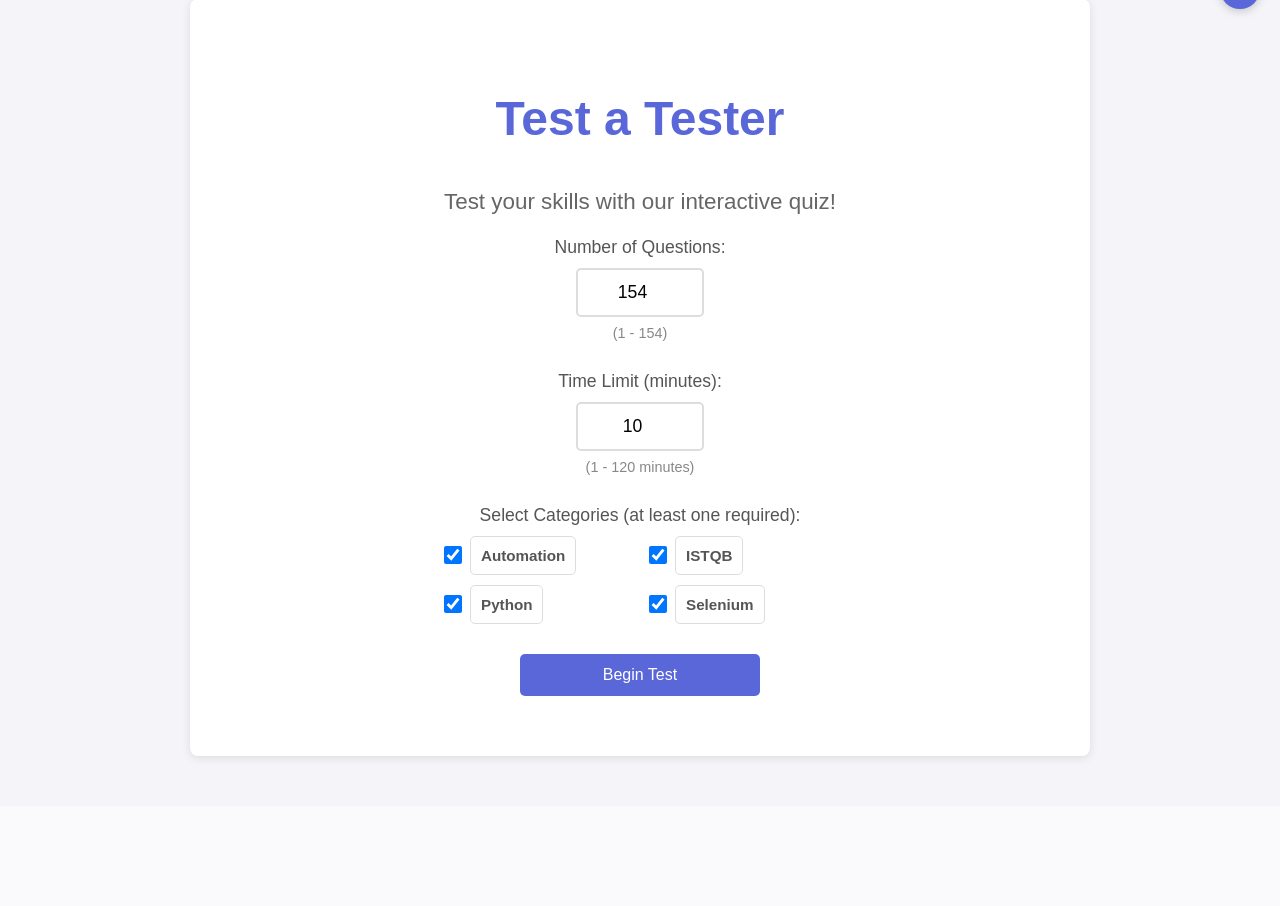
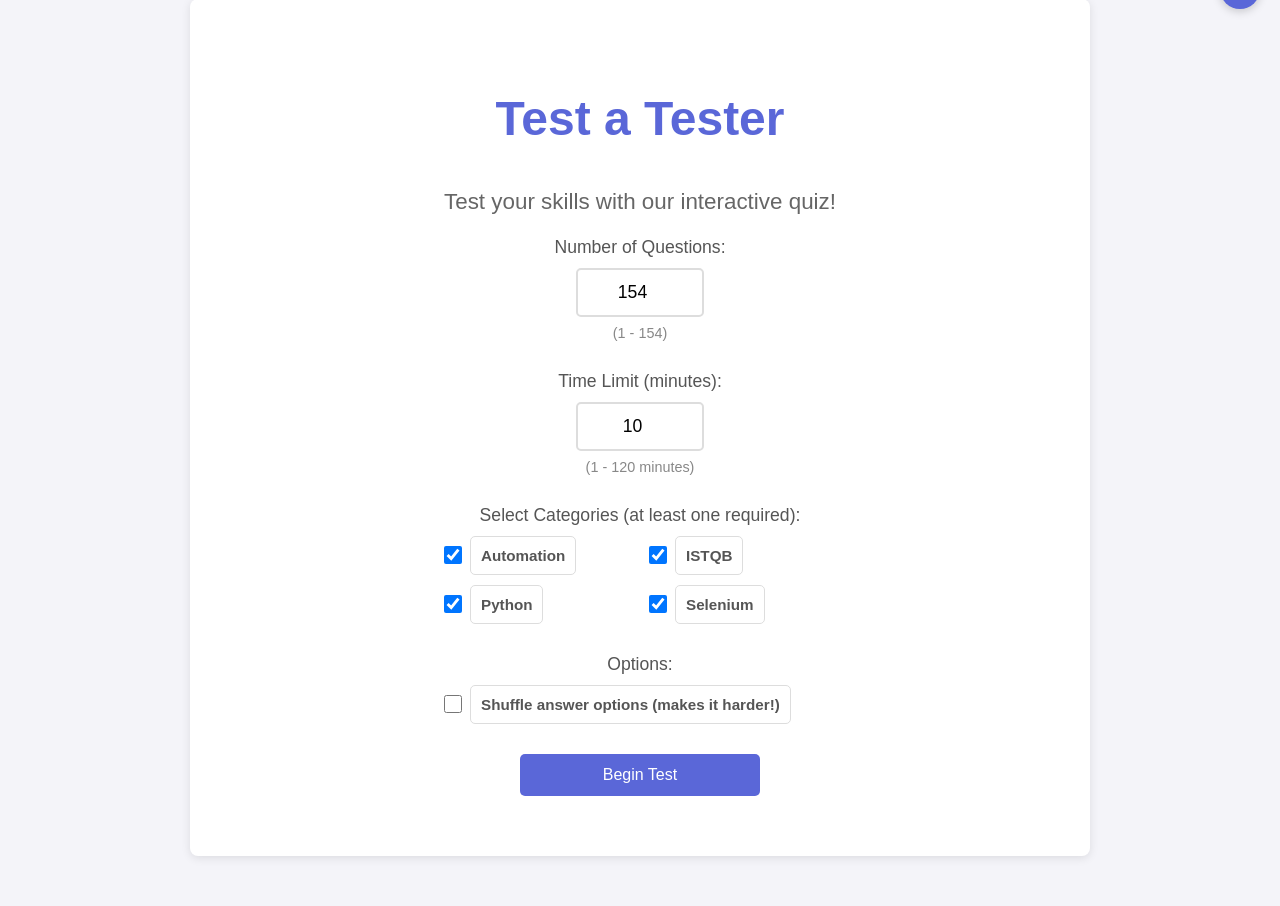
Before and after one commit to LlamaEnjoyer/Test-a-Tester, a Flask app: page / in a window 1280 px wide. Shown: the part 51-957 px from the top of the page. Before the commit the page ends 812 px from the top, so only its background shows below. Run offline with Flask 3, Linux system fonts and the light colour scheme.

Commit message:
Add answer shuffle option to start page.

```diff
--- a/app.py
+++ b/app.py
@@ -104,11 +104,34 @@ def start_test():
     elif time_limit > MAX_TIME_LIMIT_MINUTES:
         time_limit = MAX_TIME_LIMIT_MINUTES
 
+    # Get the shuffle answers option
+    shuffle_answers = request.form.get('shuffle_answers') == 'true'
+
     # Randomly select questions from the filtered pool
     selected_questions = random.sample(filtered_questions, num_questions)
 
     # Store only the indices of selected questions to reduce session size
     selected_indices = [questions.index(q) for q in selected_questions]
+
+    # If shuffle is enabled, create a mapping for answer shuffling
+    if shuffle_answers:
+        shuffle_mappings = {}
+        for idx in selected_indices:
+            question = questions[idx]
+            num_options = len(question['options'])
+            # Create a shuffled order
+            shuffled_indices = list(range(num_options))
+            random.shuffle(shuffled_indices)
+            # Find where the correct answer ended up
+            correct_answer_index = question['correct_answer_index']
+            new_correct_index = shuffled_indices.index(correct_answer_index)
+            shuffle_mappings[idx] = {
+                'order': shuffled_indices,
+                'correct_index': new_correct_index
+            }
+        session['shuffle_mappings'] = shuffle_mappings
+    else:
+        session['shuffle_mappings'] = None
 
     # Store the selected question indices and test state in the session
     session['selected_question_indices'] = selected_indices
@@ -117,6 +140,7 @@ def start_test():
     session['wrong_answers'] = []  # Track wrong answers for review
     session['time_limit'] = time_limit * 60  # Convert to seconds
     session['start_time'] = time.time()  # Store the start time
+    session['shuffle_answers'] = shuffle_answers
     return redirect(url_for('show_question'))
 
 @app.route('/question', methods=['GET', 'POST'])
@@ -129,6 +153,7 @@ def show_question():
     selected_indices = session.get('selected_question_indices', [])
     start_time = session.get('start_time', time.time())
     time_limit = session.get('time_limit', 600)  # Default to 10 minutes
+    shuffle_mappings = session.get('shuffle_mappings')
 
     # If no indices stored, use all questions (fallback)
     if not selected_indices:
@@ -144,7 +169,18 @@ def show_question():
     if q_index >= len(selected_indices):
         return redirect(url_for('show_score'))
 
-    current_question = questions[selected_indices[q_index]]
+    current_question_index = selected_indices[q_index]
+    current_question = questions[current_question_index].copy()
+
+    # Apply shuffling if enabled
+    if shuffle_mappings and current_question_index in shuffle_mappings:
+        mapping = shuffle_mappings[current_question_index]
+        shuffled_order = mapping['order']
+        # Reorder options according to the shuffle mapping
+        original_options = current_question['options']
+        current_question['options'] = [original_options[i] for i in shuffled_order]
+        # Use the new correct answer index for display
+        current_question['correct_answer_index'] = mapping['correct_index']
 
     if request.method == 'POST':
         # Check time again before processing answer
@@ -154,14 +190,19 @@ def show_question():
 
         # User has submitted an answer
         user_answer = request.form.get('option')
-        correct_answer_index = current_question['correct_answer_index']
+
+        # Determine the correct answer index (considering shuffle)
+        if shuffle_mappings and current_question_index in shuffle_mappings:
+            correct_answer_index = shuffle_mappings[current_question_index]['correct_index']
+        else:
+            correct_answer_index = questions[current_question_index]['correct_answer_index']
 
         # Validate that an answer was actually provided
         if user_answer is None or user_answer == '':
             # No answer selected - treat as wrong
             wrong_answers = session.get('wrong_answers', [])
             wrong_answers.append({
-                'question_index': selected_indices[q_index],
+                'question_index': current_question_index,
                 'user_answer': None,
                 'question_number': q_index + 1
             })
@@ -176,7 +217,7 @@ def show_question():
                     # Store wrong answer details for review
                     wrong_answers = session.get('wrong_answers', [])
                     wrong_answers.append({
-                        'question_index': selected_indices[q_index],
+                        'question_index': current_question_index,
                         'user_answer': user_answer_int,
                         'question_number': q_index + 1
                     })
@@ -185,7 +226,7 @@ def show_question():
                 # Invalid answer format - treat as wrong
                 wrong_answers = session.get('wrong_answers', [])
                 wrong_answers.append({
-                    'question_index': selected_indices[q_index],
+                    'question_index': current_question_index,
                     'user_answer': None,
                     'question_number': q_index + 1
                 })
@@ -225,15 +266,29 @@ def review_wrong_answers():
     if not wrong_answers:
         return redirect(url_for('show_score'))
 
+    shuffle_mappings = session.get('shuffle_mappings')
+
     # Build a list of wrong answer details
     review_data = []
     for wrong in wrong_answers:
-        question = questions[wrong['question_index']]
+        question_index = wrong['question_index']
+        question = questions[question_index].copy()
+
+        # Apply shuffling if it was enabled
+        if shuffle_mappings and question_index in shuffle_mappings:
+            mapping = shuffle_mappings[question_index]
+            shuffled_order = mapping['order']
+            original_options = question['options']
+            question['options'] = [original_options[i] for i in shuffled_order]
+            correct_answer_index = mapping['correct_index']
+        else:
+            correct_answer_index = question['correct_answer_index']
+
         review_data.append({
             'question_number': wrong['question_number'],
             'question': question,
             'user_answer': wrong['user_answer'],
-            'correct_answer_index': question['correct_answer_index']
+            'correct_answer_index': correct_answer_index
         })
 
     return render_template('review.html', review_data=review_data)
--- a/templates/start.html
+++ b/templates/start.html
@@ -54,6 +54,16 @@
                 </div>
                 <span class="error-message" id="category-error" style="font-weight: bold;">Please select at least one category.</span>
             </div>
+            <div class="config-group">
+                <label class="config-title">Options:</label>
+                <div class="category-item">
+                    <input type="checkbox"
+                           id="shuffle_answers"
+                           name="shuffle_answers"
+                           value="true">
+                    <label for="shuffle_answers">Shuffle answer options (makes it harder!)</label>
+                </div>
+            </div>
             <button type="submit" class="start-button">Begin Test</button>
         </form>
     </div>
```
